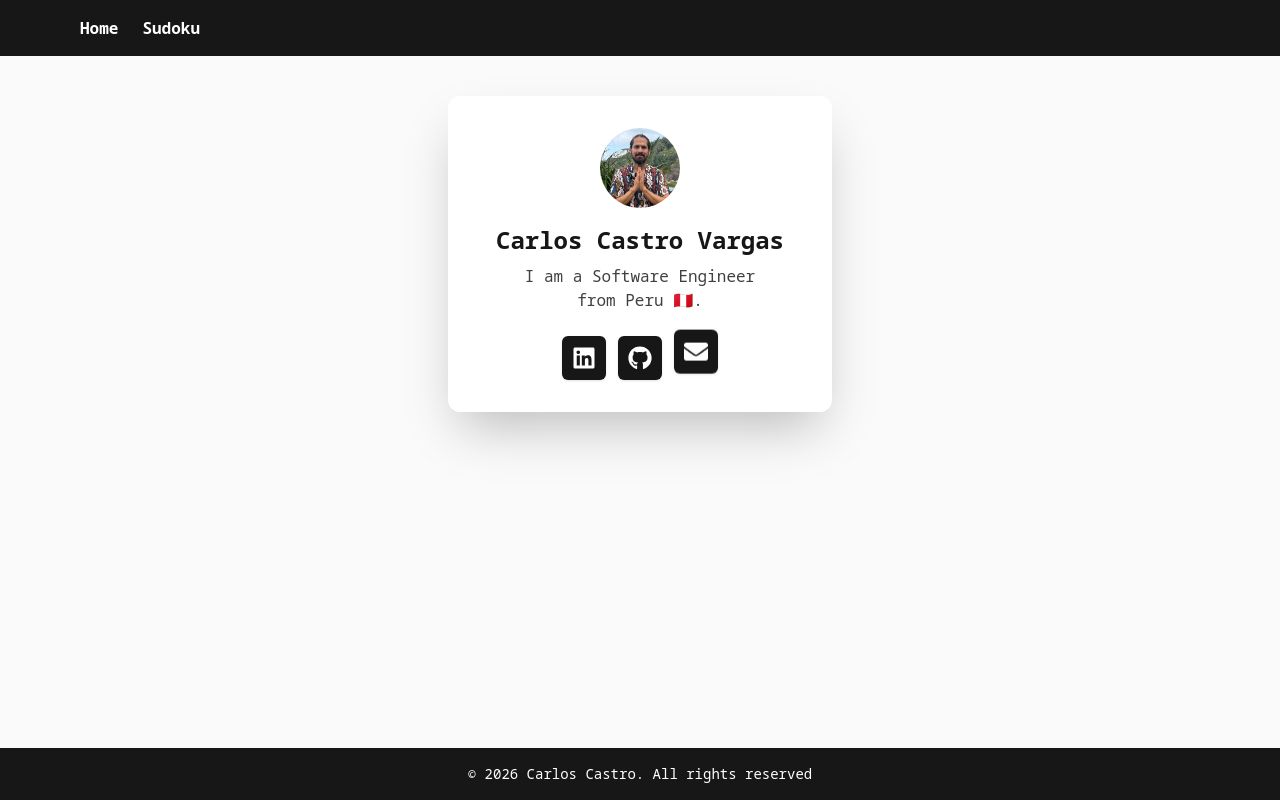
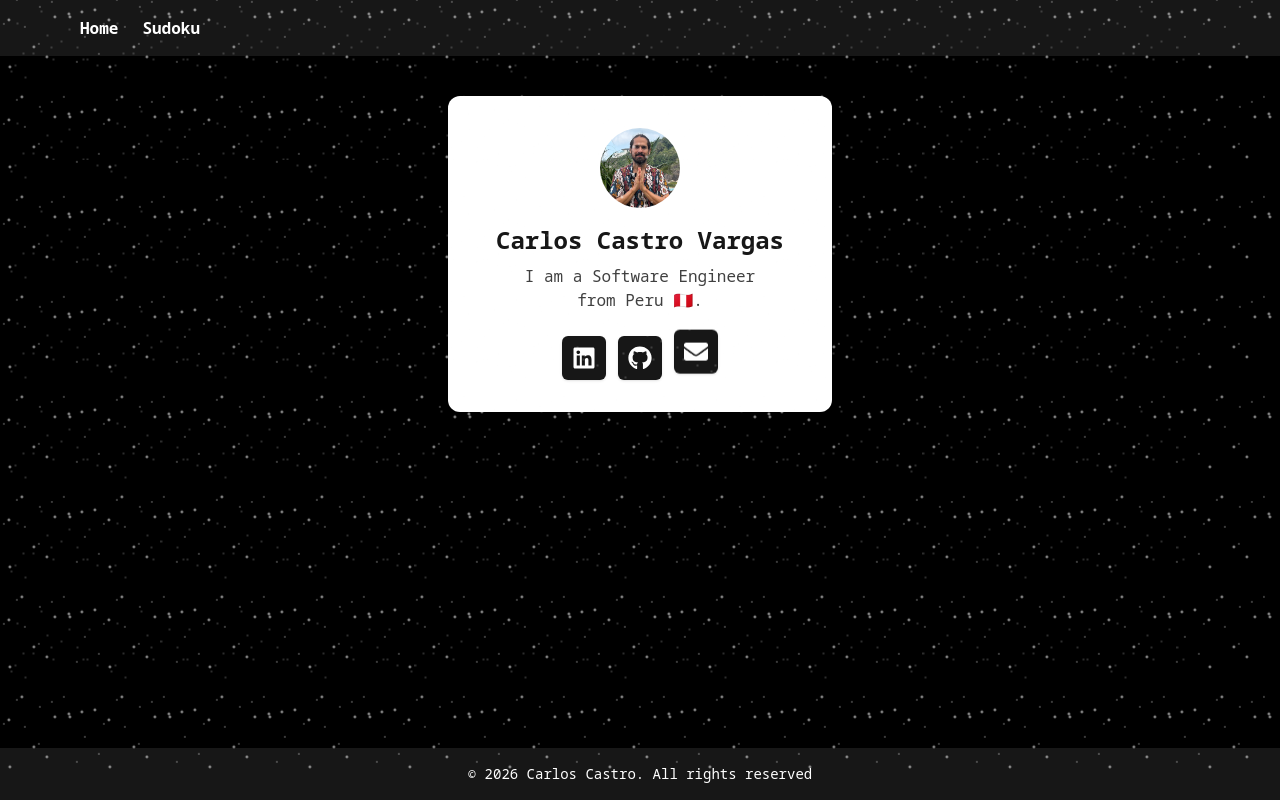
Before and after one commit to carlosconnected/carloscastro, a Next.js app: page / in a window 1280 px wide. Built offline with nearby package versions, Linux system fonts and the light colour scheme.

Commit message:
Enhance animations in globals.css and add starfield background to SiteLayout component

```diff
--- a/app/globals.css
+++ b/app/globals.css
@@ -38,27 +38,51 @@ body {
   }
 }
 
-/* Text slide in from left */
+/* Text slide in from left with fade out cycle */
 @keyframes slideInFromLeft {
-  from {
+  0% {
     opacity: 0;
     transform: translateX(-50px);
   }
-  to {
+  11.68% {
     opacity: 1;
     transform: translateX(0);
   }
+  84.67% {
+    opacity: 1;
+    transform: translateX(0);
+  }
+  96.35% {
+    opacity: 0;
+    transform: translateX(-50px);
+  }
+  100% {
+    opacity: 0;
+    transform: translateX(-50px);
+  }
 }
 
-/* Text slide in from right */
+/* Text slide in from right with fade out cycle */
 @keyframes slideInFromRight {
-  from {
+  0% {
     opacity: 0;
     transform: translateX(50px);
   }
-  to {
+  11.68% {
     opacity: 1;
     transform: translateX(0);
+  }
+  84.67% {
+    opacity: 1;
+    transform: translateX(0);
+  }
+  96.35% {
+    opacity: 0;
+    transform: translateX(50px);
+  }
+  100% {
+    opacity: 0;
+    transform: translateX(50px);
   }
 }
 
@@ -78,9 +102,88 @@ body {
 }
 
 .animate-slide-in-left {
-  animation: slideInFromLeft 0.8s ease-out forwards;
+  animation: slideInFromLeft 6.85s ease-out infinite;
+  animation-fill-mode: both;
 }
 
 .animate-slide-in-right {
-  animation: slideInFromRight 0.8s ease-out forwards;
+  animation: slideInFromRight 6.85s ease-out infinite;
+  animation-fill-mode: both;
 }
+
+/* Starfield background animation */
+.starfield {
+  position: relative;
+  background: #000000;
+  overflow: hidden;
+}
+
+.starfield::before,
+.starfield::after {
+  content: "";
+  position: absolute;
+  top: 0;
+  left: 0;
+  width: 100%;
+  height: 100%;
+  background:
+    radial-gradient(2px 2px at 30px 5px, #fff, transparent),
+    radial-gradient(1px 1px at 60px 10px, #fff, transparent),
+    radial-gradient(2px 2px at 90px 20px, #fff, transparent),
+    radial-gradient(1px 1px at 25px 8px, #fff, transparent),
+    radial-gradient(2px 2px at 55px 65px, #fff, transparent),
+    radial-gradient(1px 1px at 85px 70px, #fff, transparent),
+    radial-gradient(2px 2px at 18px 75px, #fff, transparent),
+    radial-gradient(1px 1px at 48px 15px, #fff, transparent),
+    radial-gradient(2px 2px at 78px 25px, #fff, transparent),
+    radial-gradient(1px 1px at 12px 32px, #fff, transparent),
+    radial-gradient(2px 2px at 42px 55px, #fff, transparent),
+    radial-gradient(1px 1px at 72px 5px, #fff, transparent),
+    radial-gradient(2px 2px at 3px 18px, #fff, transparent),
+    radial-gradient(1px 1px at 33px 35px, #fff, transparent),
+    radial-gradient(2px 2px at 63px 25px, #fff, transparent),
+    radial-gradient(1px 1px at 93px 45px, #fff, transparent),
+    radial-gradient(2px 2px at 17px 28px, #fff, transparent),
+    radial-gradient(1px 1px at 47px 52px, #fff, transparent),
+    radial-gradient(2px 2px at 77px 22px, #fff, transparent),
+    radial-gradient(1px 1px at 7px 62px, #fff, transparent);
+  background-repeat: repeat;
+  background-size: 100px 100px;
+  opacity: 0.8;
+  animation: starfieldMove 67s linear infinite;
+  pointer-events: none;
+}
+
+.starfield::after {
+  background:
+    radial-gradient(1px 1px at 36px 6px, #fff, transparent),
+    radial-gradient(1px 1px at 72px 42px, #fff, transparent),
+    radial-gradient(1px 1px at 6px 66px, #fff, transparent),
+    radial-gradient(1px 1px at 42px 30px, #fff, transparent),
+    radial-gradient(1px 1px at 78px 54px, #fff, transparent),
+    radial-gradient(1px 1px at 12px 18px, #fff, transparent),
+    radial-gradient(1px 1px at 48px 54px, #fff, transparent),
+    radial-gradient(1px 1px at 84px 24px, #fff, transparent),
+    radial-gradient(1px 1px at 20px 72px, #fff, transparent),
+    radial-gradient(1px 1px at 56px 36px, #fff, transparent),
+    radial-gradient(1px 1px at 92px 60px, #fff, transparent),
+    radial-gradient(1px 1px at 28px 48px, #fff, transparent),
+    radial-gradient(1px 1px at 64px 24px, #fff, transparent),
+    radial-gradient(1px 1px at 10px 60px, #fff, transparent),
+    radial-gradient(1px 1px at 46px 42px, #fff, transparent),
+    radial-gradient(1px 1px at 82px 54px, #fff, transparent),
+    radial-gradient(1px 1px at 18px 48px, #fff, transparent);
+  background-repeat: repeat;
+  background-size: 100px 100px;
+  opacity: 0.6;
+  animation: starfieldMove 100s linear infinite reverse;
+}
+
+@keyframes starfieldMove {
+  from {
+    transform: translate(0, 0);
+  }
+  to {
+    transform: translate(-100px, -100px);
+  }
+}
--- a/components/SiteLayout.tsx
+++ b/components/SiteLayout.tsx
@@ -4,7 +4,7 @@ import Navbar from "./Navbar";
 
 export default function SiteLayout({ children }: { children: ReactNode }) {
   return (
-    <div className="min-h-screen flex flex-col bg-neutral-50">
+    <div className="min-h-screen flex flex-col bg-black starfield">
       <Navbar />
 
       <main className="flex-1 flex items-start justify-center px-4 py-10">
```
